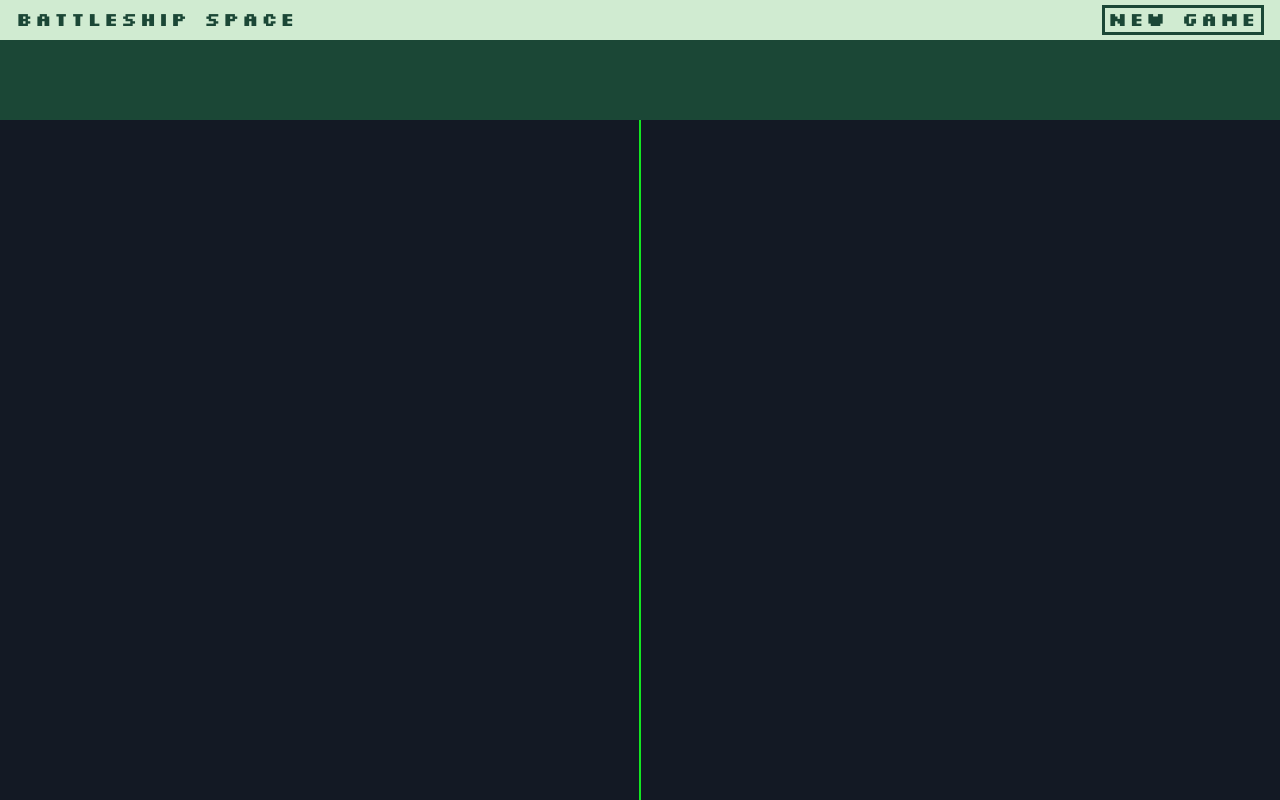
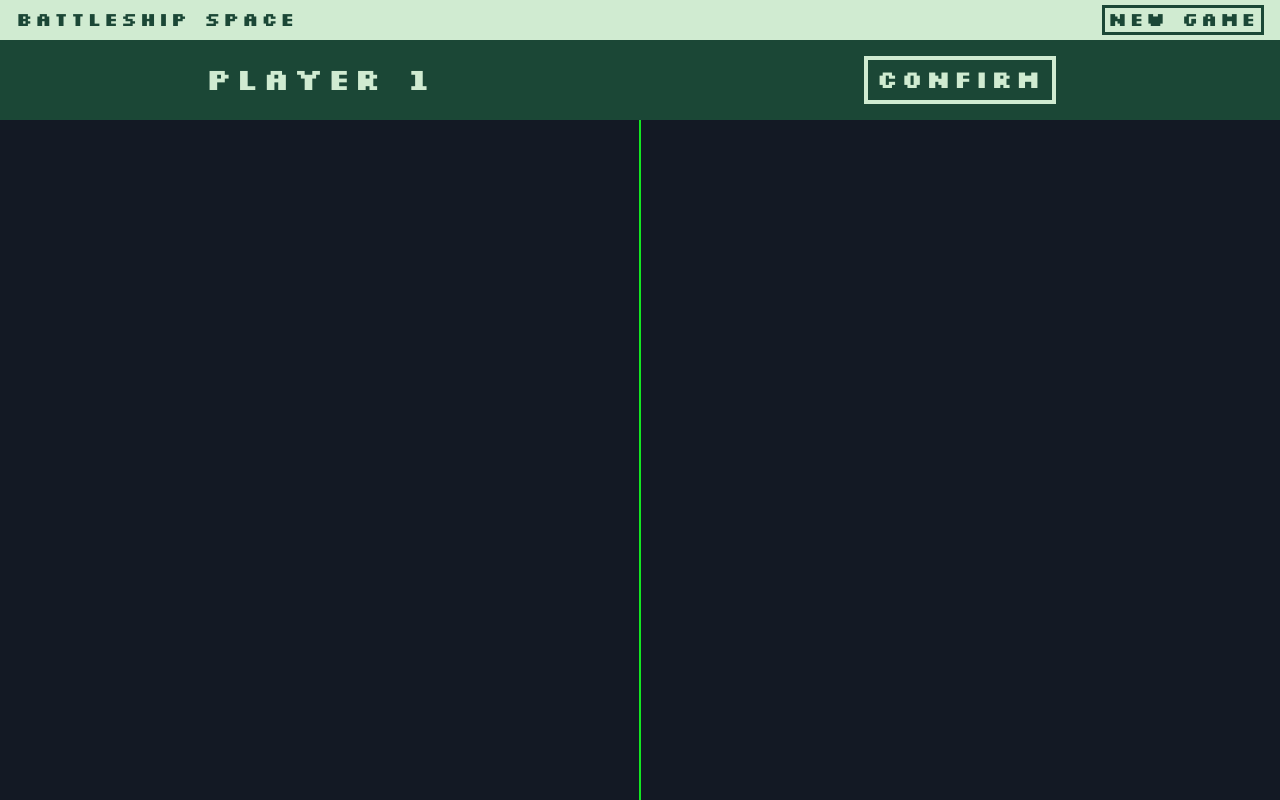
Before and after one commit to Michanoku/odin-battleship, a website built with webpack: page src/template.html in a window 1280 px wide. Built offline with nearby package versions, Linux system fonts and the light colour scheme.

Commit message:
feat: Add info and action bar and button

```diff
--- a/src/styles.css
+++ b/src/styles.css
@@ -66,10 +66,25 @@ nav {
 
 #info {
   grid-area: info;
+  display: flex;
+  justify-content: center;
+  align-items: center;
+  font-size: 2rem;
 }
 
 #action {
   grid-area: action;
+  display: flex;
+  justify-content: center;
+  align-items: center;
+}
+
+#action-button {
+  color: var(--light);
+  border: 0.25rem solid var(--light);
+  padding: 0.5rem;
+  cursor: pointer;
+  font-size: 1.625rem;
 }
 
 #player1 {
--- a/src/template.html
+++ b/src/template.html
@@ -7,7 +7,7 @@
 </head>
 <body>
   <nav><div>Battleship Space</div><button id="new-game">New Game</button></nav>
-  <div id="info"></div><div id="action"></div>
+  <div id="info"><div>Player 1</div></div><div id="action"><button id="action-button">Confirm</button></div>
   <div id="player1"></div><div id="player2"></div>
 </body>
 </html>
```
